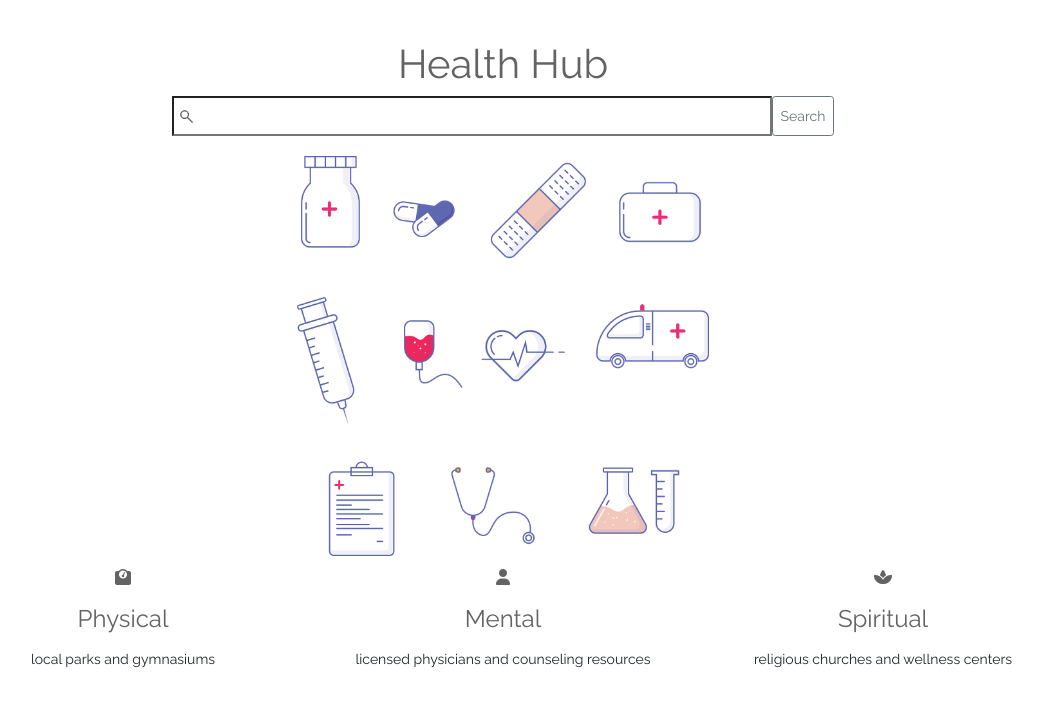
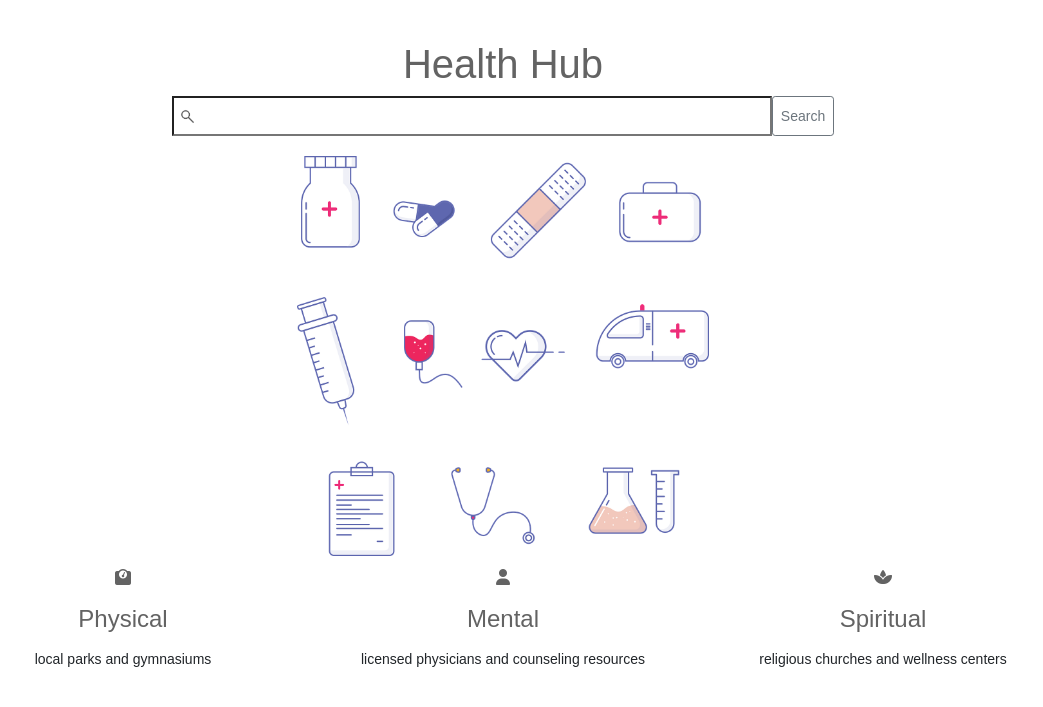
Before and after one commit to senseofsteph/healthhub, a Flask app: page / in a window 1280 px wide. Shown: the top 707 px of the page, without its empty margins (137-1180 px from the left). Run offline with Flask 2, Linux system fonts and the light colour scheme; some libraries are stand-ins or nearby versions.

Commit message:
Change body font; determine if h1 font should differ

```diff
--- a/templates/base.html
+++ b/templates/base.html
@@ -7,7 +7,9 @@
       <!-- Font Awesome CDN -->
       <script src="https://kit.fontawesome.com/146c5fed2e.js" crossorigin="anonymous"></script>
       <!-- Google Fonts -->
-       <link href="https://fonts.googleapis.com/css?family=Raleway&display=swap" rel="stylesheet">
+      <link rel="preconnect" href="https://fonts.googleapis.com">
+      <link rel="preconnect" href="https://fonts.gstatic.com" crossorigin>
+      <link href="https://fonts.googleapis.com/css2?family=Rubik:wght@300&display=swap" rel="stylesheet">
       <!-- Bootstrap CSS -->
       <link href="https://cdn.jsdelivr.net/npm/bootstrap@5.1.3/dist/css/bootstrap.min.css" rel="stylesheet" integrity="sha384-1BmE4kWBq78iYhFldvKuhfTAU6auU8tT94WrHftjDbrCEXSU1oBoqyl2QvZ6jIW3" crossorigin="anonymous">
       <!-- Custom CSS stylesheet -->
```
